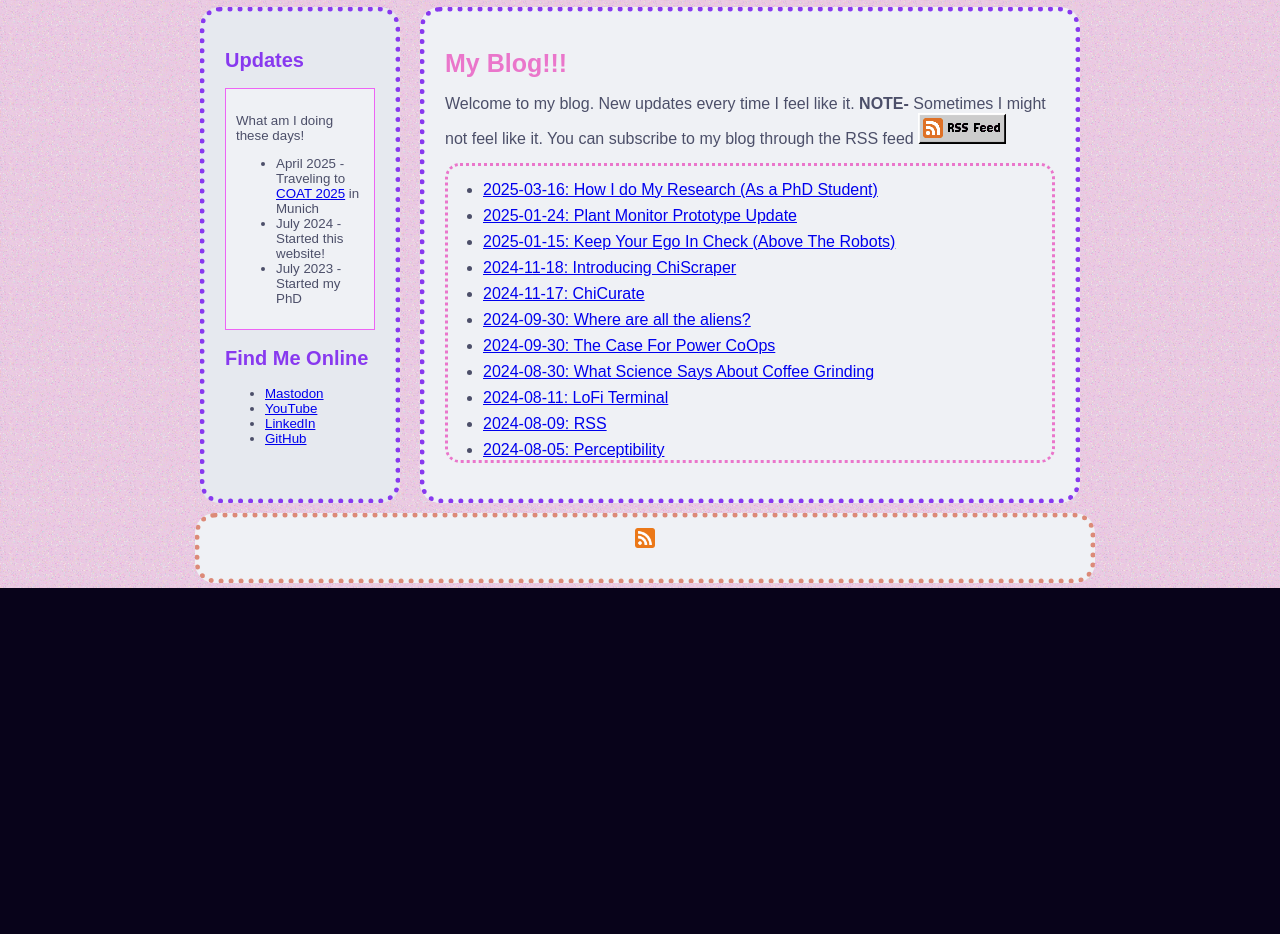
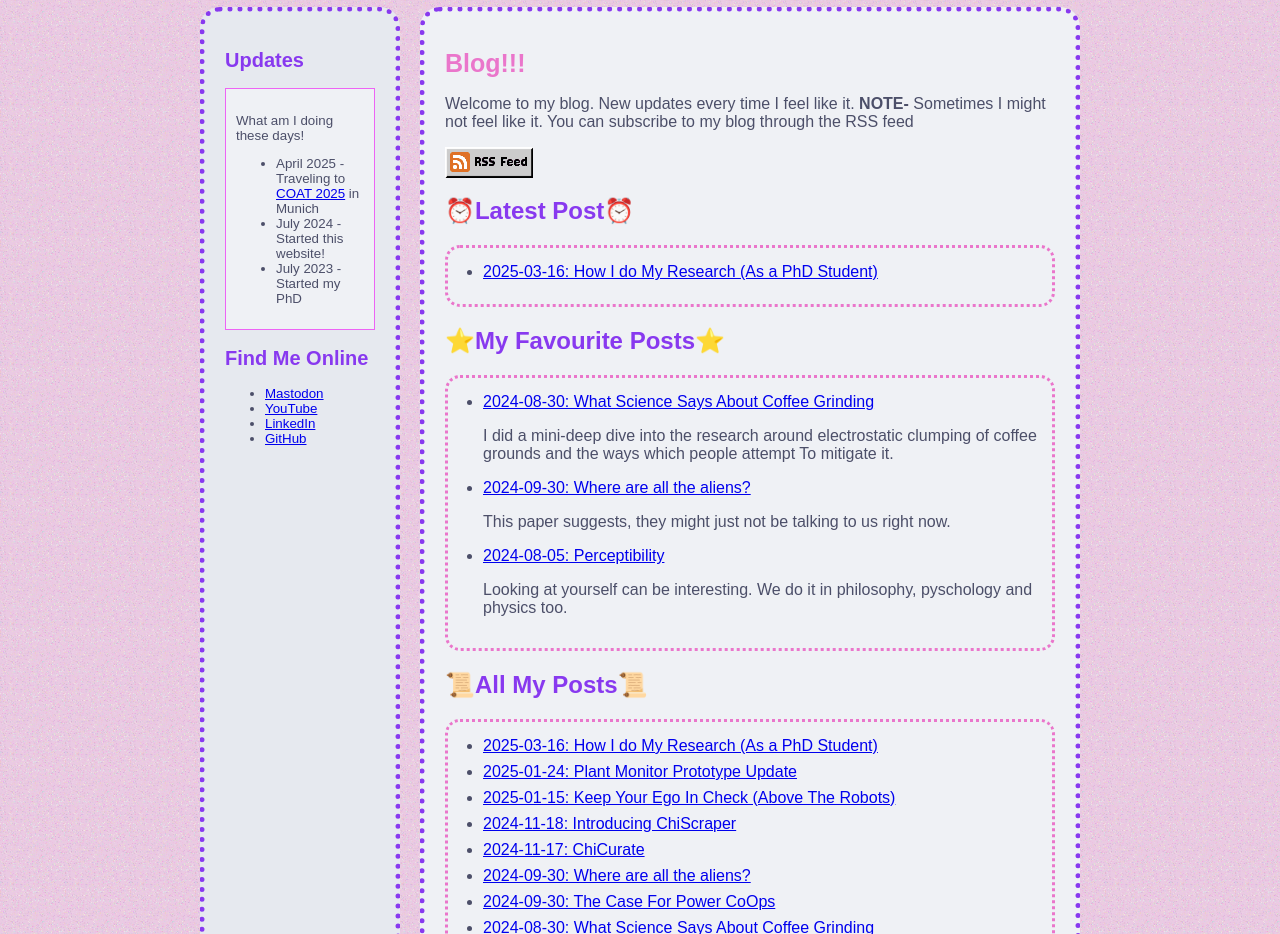
Before and after one commit to CJones-Optics/CaffineAndLasers, an Eleventy site: page content/blog.html in a window 1280 px wide. Shown: the part 216-1150 px from the top of the page. Before the commit the page ends 804 px from the top, so only its background shows below. Built offline with nearby package versions, Linux system fonts and the light colour scheme; Eleventy itself is replaced by a stand-in of ours; files that its build step writes are made by us from their sources.

Commit message:
Organised the blog page a bit

```diff
--- a/content/blog.html
+++ b/content/blog.html
@@ -3,12 +3,65 @@ title: blog
 layout: blog.liquid
 ---
 
-<h1>My Blog!!!</h1>
+<h1>Blog!!!</h1>
 Welcome to my blog. New updates every time I feel like it.
 <b>NOTE-</b> Sometimes I might not feel like it. You can subscribe to my blog
 through the RSS feed
+<p>
 <a href="feed.xml"> <img src="\Assets\rss-button.gif" /> </a>
+</p>
 
+<h2>⏰Latest Post⏰</h2>
+<div class="blog-posts-container">
+  <ul>
+    <li>
+      <a href="{{ collections.blogPosts[0].url }}">
+        {{ collections.blogPosts[0].date | date: "%Y-%m-%d" }}: {{ collections.blogPosts[0].data.title }}
+      </a>
+    </li>
+  </ul>
+</div>
+
+<h2>⭐My Favourite Posts⭐</h2>
+
+<div class="blog-posts-container">
+  <ul>
+
+    <li>
+      <a href="/blogs/WhatScienceSaysAboutCoffeeGrinding.html">
+        2024-08-30: What Science Says About Coffee Grinding
+      </a>
+      <p>
+        I did a mini-deep dive into the research around electrostatic
+        clumping of coffee grounds and the ways which people attempt To
+        mitigate it.
+      </p>
+    </li>
+
+    <li>
+      <a href="/blogs/Aliens.html">
+        2024-09-30: Where are all the aliens?
+      </a>
+      <p>
+        This paper suggests, they might just not be talking to us right now.
+      </p>
+    </li>
+
+    <li>
+      <a href="/blogs/Perceptibility.html">
+        2024-08-05: Perceptibility
+      </a>
+      <p>
+        Looking at yourself can be interesting. We do it in philosophy,
+        pyschology and physics too.
+      </p>
+    </li>
+
+  </ul>
+</div>
+
+
+<h2>📜All My Posts📜</h2>
 <div class="blog-posts-container">
   <ul>
   {% for post in collections.blogPosts %}
```
Also changed, not shown: public/blog.html (+54 -1 lines).
